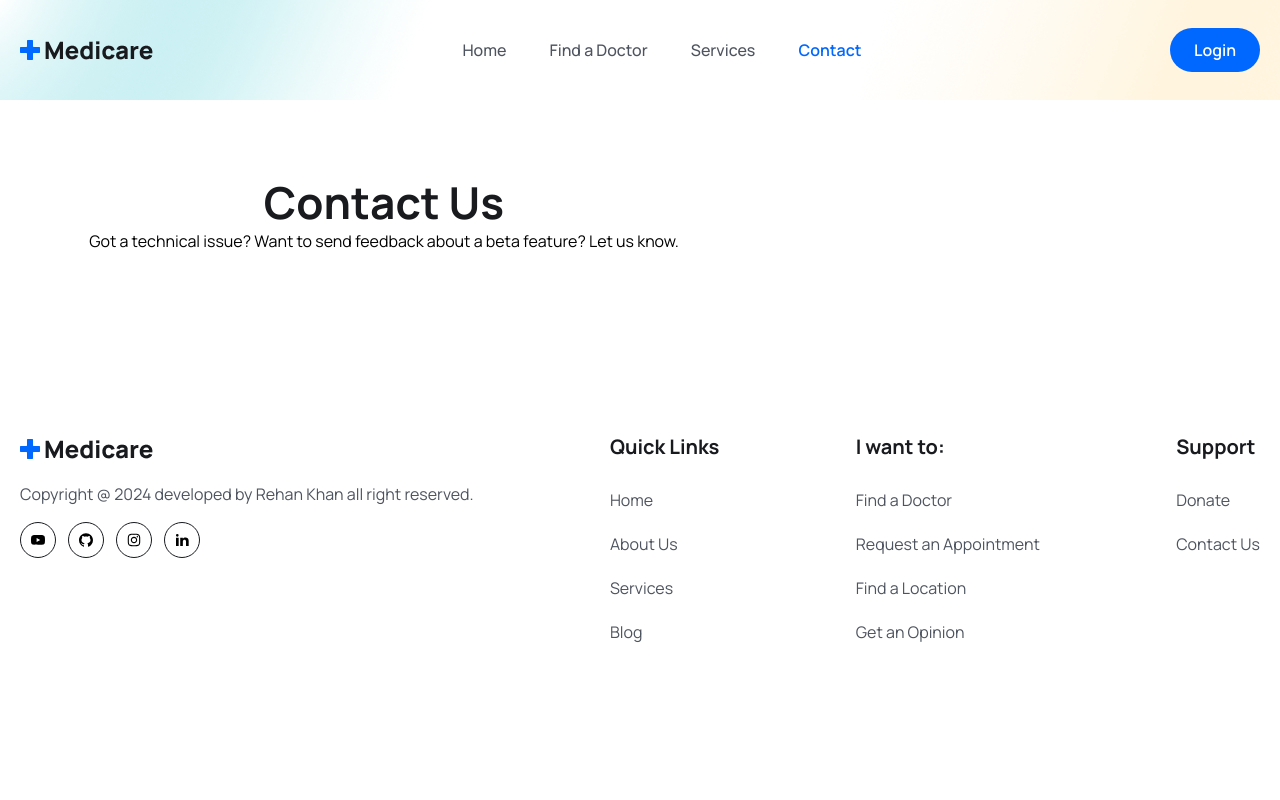
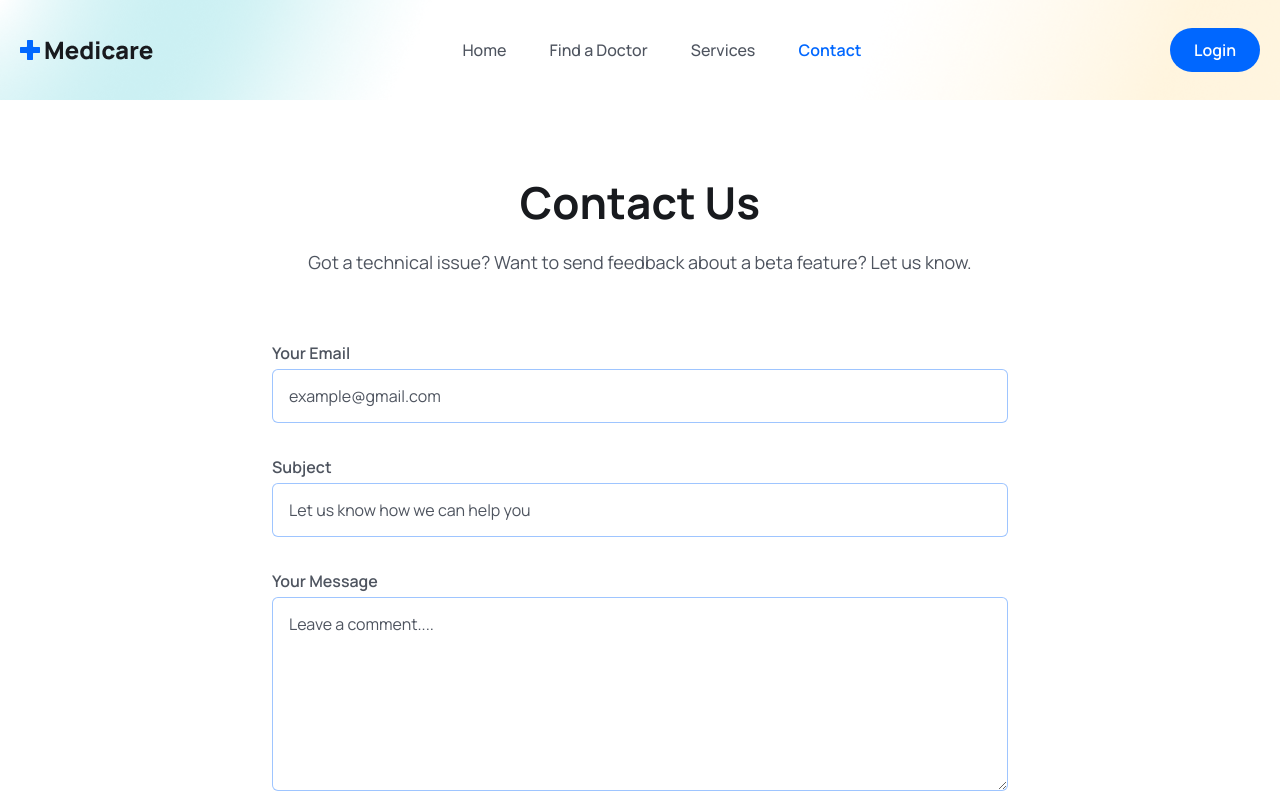
Before and after one commit to rehan2599/Doctor-Appointment-Booking-System-for-UHCS, a React (Vite) app in the folder frontend/: page /contact in a window 1280 px wide. Shown: the top 800 px of the page. Built offline with nearby package versions, Linux system fonts and the light colour scheme.

Commit message:
Contact Page UI done

```diff
--- a/frontend/src/index.css
+++ b/frontend/src/index.css
@@ -33,6 +33,14 @@
     .hero_section{
         @apply bg-[url('./assets/images/hero-bg.png')] bg-no-repeat bg-center bg-cover;
     }
+
+    .form_label{
+        @apply text-textColor font-semibold text-[16px] mb-2;
+    }
+
+    .form_input{
+        @apply w-full px-4 py-3 border border-solid border-[#0066ff61] focus:outline-none focus:border-primaryColor text-[16px] leading-7 text-headingColor placeholder:text-textColor cursor-pointer rounded-md;
+    }
 }
 
 @media only screen and (max-width: 1024px){
--- a/frontend/src/pages/Contact.jsx
+++ b/frontend/src/pages/Contact.jsx
@@ -1,15 +1,40 @@
-import React from 'react'
+
 
 const Contact = () => {
   return (
     <section>
-      <div className="px-4 max-auto max-w-screen-md">
+      <div className="px-4 mx-auto max-w-screen-md">
         <h2 className="heading text-center">
           Contact Us
         </h2>
-        <p className="mb-8 lg:mb-16 font-light text-center">
+        <p className="mb-8 lg:mb-16 font-light text-center text_para">
           Got a technical issue? Want to send feedback about a beta feature? Let us know.
         </p>
+        <form action="#" className="space-y-8">
+          <div>
+            <label htmlFor="email" className='form_label'>
+              Your Email
+            </label>
+            <input type="email" id="email" placeholder='example@gmail.com' className='form_input mt-1'/>
+          </div>
+
+          <div>
+            <label htmlFor="subject" className='form_label'>
+              Subject
+            </label>
+            <input type="text" id="subject" placeholder='Let us know how we can help you' className='form_input mt-1'/>
+          </div>
+
+
+          <div className="sm:col-span-2">
+            <label htmlFor="message" className='form_label'>
+              Your Message
+            </label>
+            <textarea rows= '6'type="text" id="message" placeholder='Leave a comment....' className='form_input mt-1'/>
+          </div>
+
+        <button type="submit"className="btn rounded sm:w-fit">Submit</button>
+        </form>
       </div>
     </section>
   )
```
